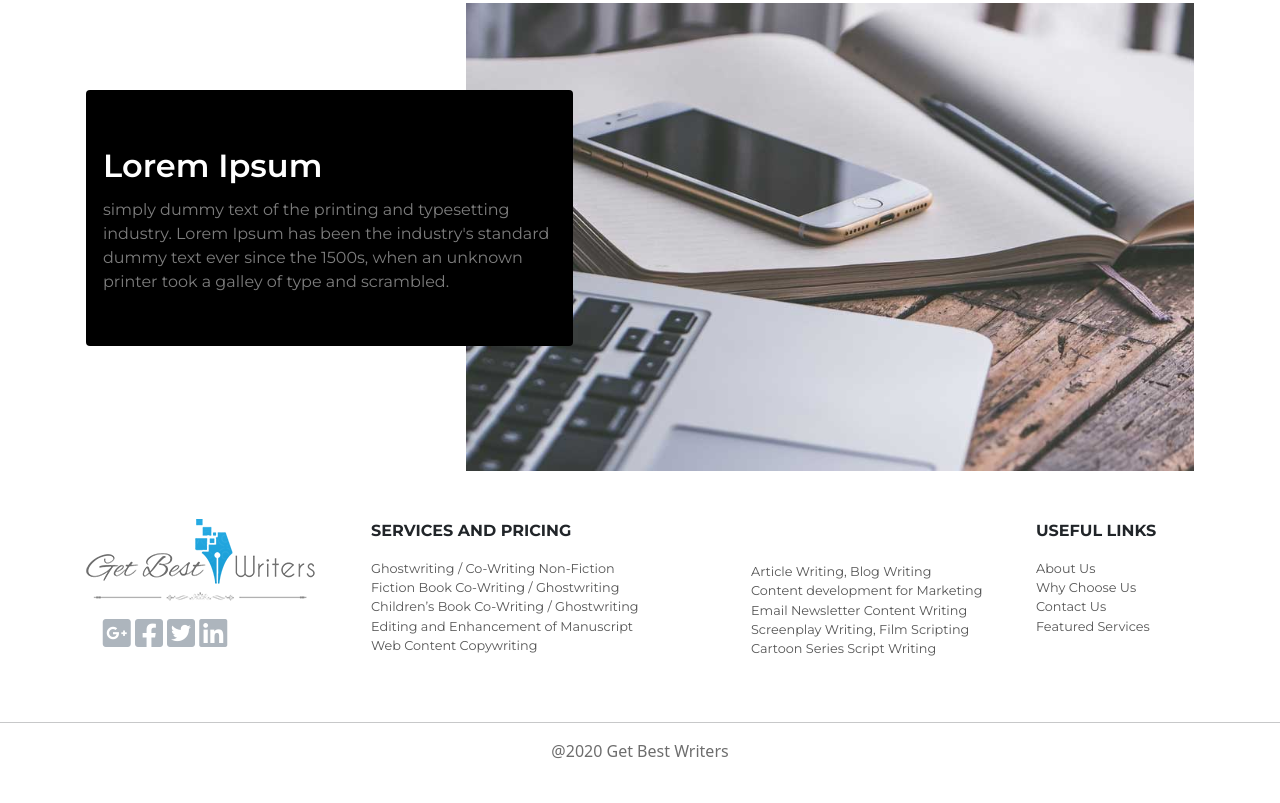
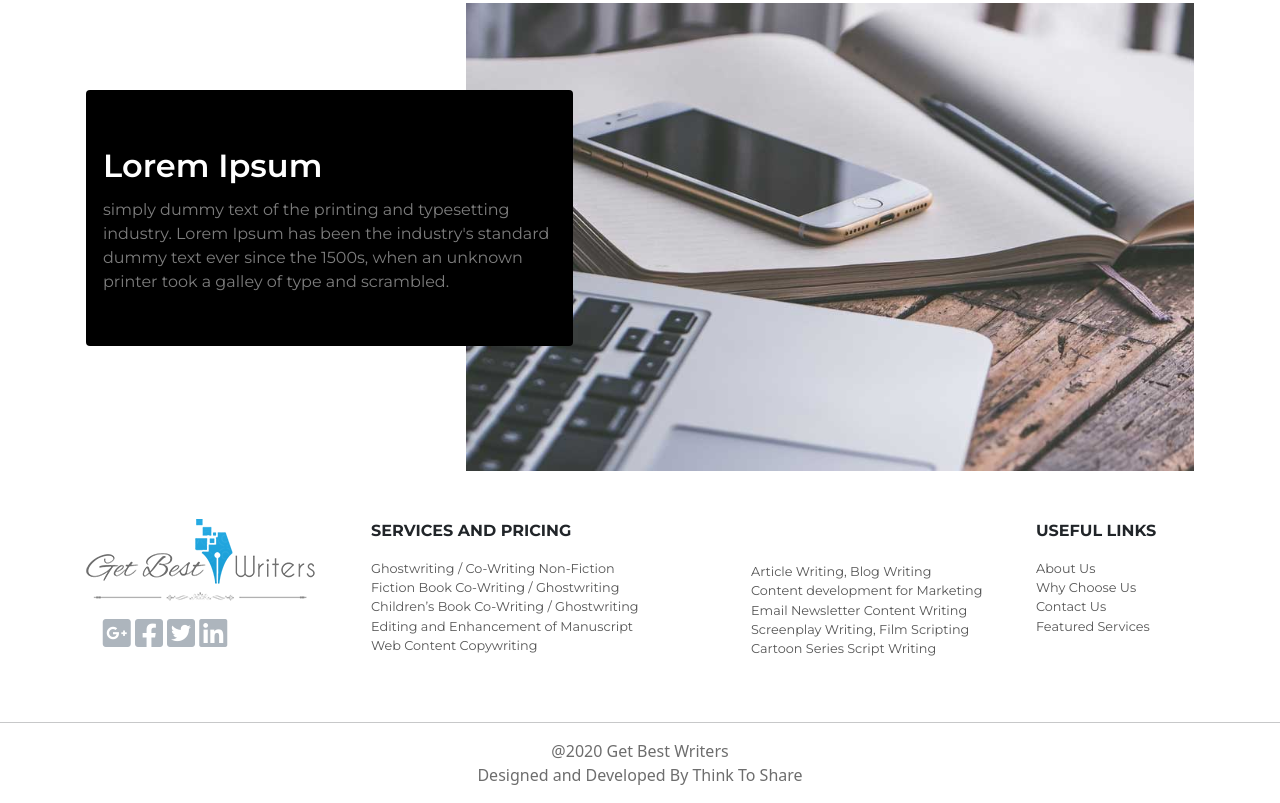
Before and after one commit to Abir-Das/getbestwriter.io, a website built with webpack: page about_us.html in a window 1280 px wide. Shown: the part 2376-3179 px from the top of the page. Before the commit the page ends 3155 px from the top, so only its background shows below. Built offline with nearby package versions, Linux system fonts and the light colour scheme.

Commit message:
Update about_us.html

```diff
--- a/about_us.html
+++ b/about_us.html
@@ -169,7 +169,7 @@
 	<!-- footer ribbon section -->
 	<section class="footer-section">
 		<div class="col-md-12">
-			<p class="copyright text-center">@2020 Get Best Writers</p>
+			<p class="copyright text-center">@2020 Get Best Writers<br>Designed and Developed By Think To Share</p>
 		</div>
 	</section>
 	<!-- end footer ribbon section -->
```
